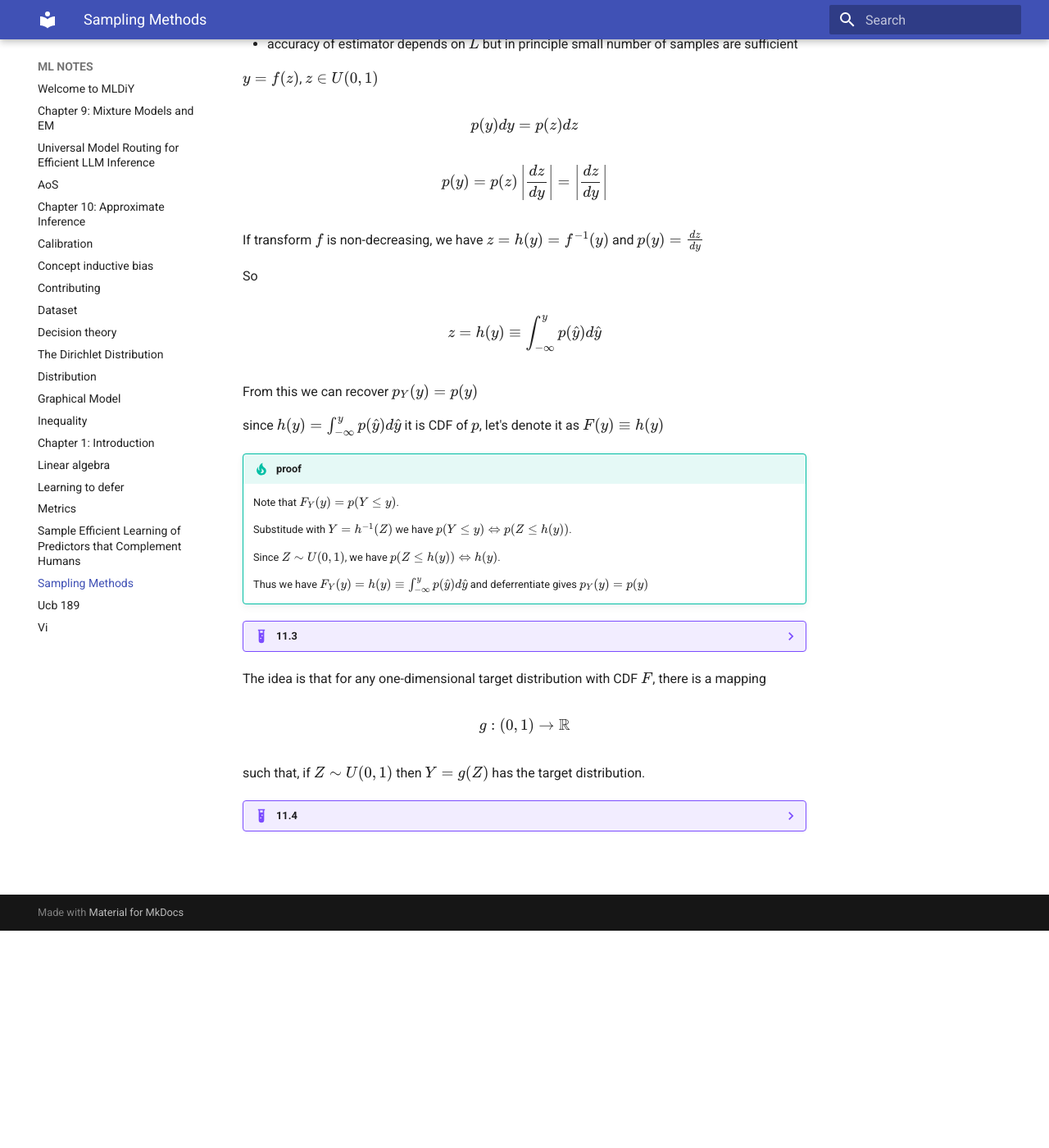
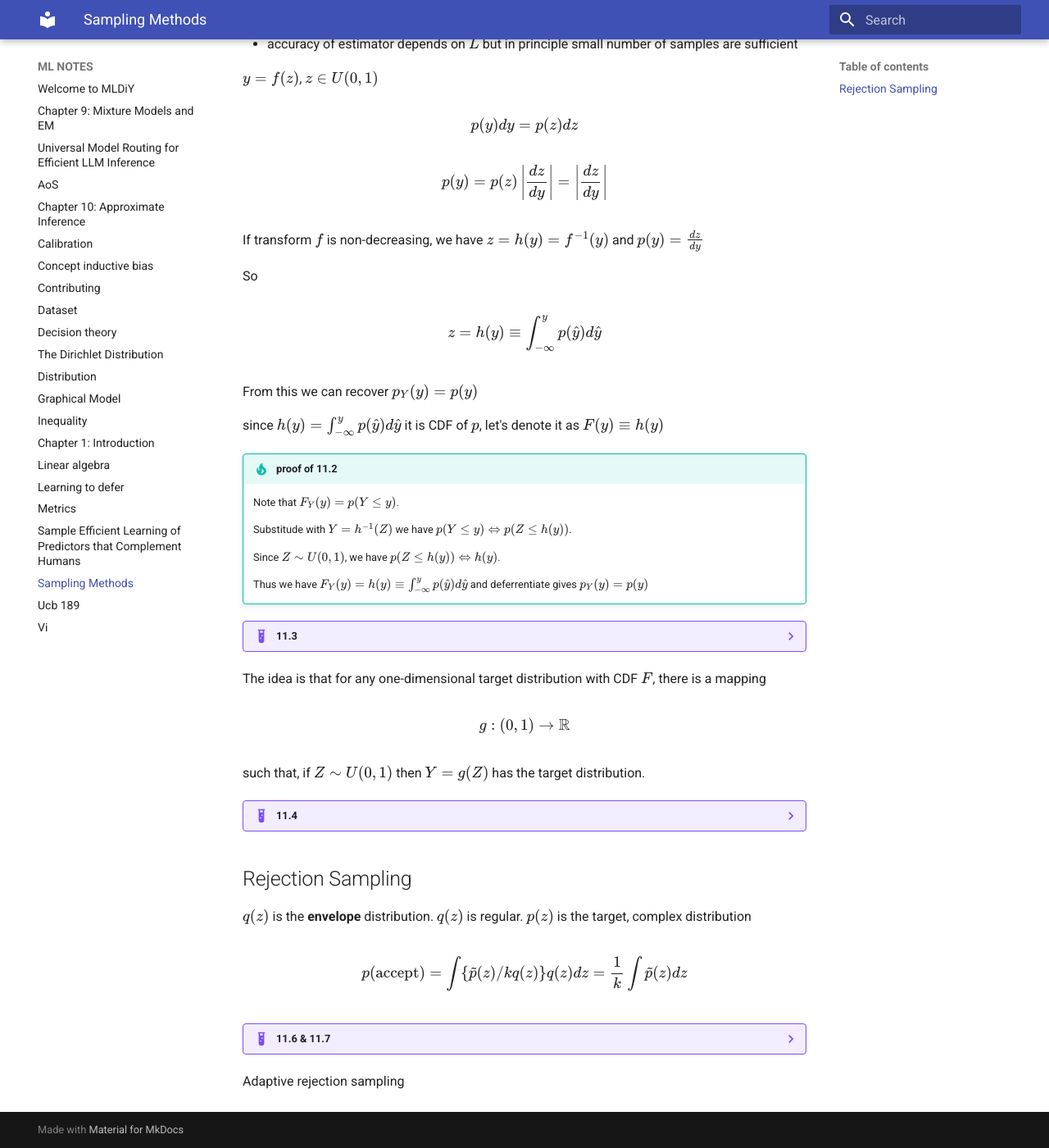
Before and after one commit to fisheredu/mldiy, an MkDocs documentation site: the page built from docs/sampling.md, in a window 1280 px wide and 1400 px high, scrolled down 265 px. Shown: the whole window at 82% size. Built offline with MkDocs 1.6.1 and Material for MkDocs 9.7.7, drawn with Linux system fonts in a browser that asks for light colours.

```diff
--- a/docs/sampling.md
+++ b/docs/sampling.md
@@ -29,7 +29,7 @@
 
 since $h(y) = \int_{-\infty}^y p(\hat{y})d\hat{y}$ it is CDF of $p$, let's denote it as $F(y) \equiv h(y)$
 
-!!! tip "proof"
+!!! tip "proof of 11.2"
     Note that $F_Y(y) = p(Y \leq y)$.
 
     Substitude with $Y = h^{-1}(Z)$ we have $p(Y \leq y) \Leftrightarrow p(Z \leq h(y))$.
@@ -74,3 +74,24 @@
     \frac{\partial(z_1,z_2)}
     {\partial(y_1,y_2)}
     \right| = \frac{1}{2} \exp\left(\frac{-(y_1^2 + y_2^2)}{2}\right)$
+
+## Rejection Sampling
+
+$q(z)$ is the **envelope** distribution. $q(z)$ is regular. $p(z)$ is the target, complex distribution
+
+$$
+p(\mathrm{accept})=\int \{\tilde{p}(z)/kq(z)\} q(z) dz = \frac{1}{k} \int \tilde{p}(z) dz
+$$
+
+??? example "11.6 & 11.7"
+    ![alt text](<images/Screenshot 2026-07-18 at 11.06.28 PM.png>)
+
+    > Exercise 11.7: The roles of y and z in the text of the exercise should be swapped in order to be consistent with the notation used in Section 11.1.2, including Equation (11.16).
+
+    11.6: $p(\mathrm{accept}) = Z_p / k$, thus we have $p(z) = \tilde{z} / Z_p$
+
+    11.7: $Z=b \tan Y + c$ and $Y \sim U(0,1)$, then $Y = \arctan{((Z-c) / b)}$. $p(y) = 1$ and $dy /dz = \frac{1}{b(1 + ((z-c) / b)^2)}$. Thus $p(z) = \frac{1}{b(1 + (z-c)^2 / b^2)}$
+
+    A interesting part is that $Y$ should be $(-\pi /2, \pi /2)$, not $(0, 1)$. So the $z$ is not the full Cauchy distribution but truncated.
+
+Adaptive rejection sampling
```
Also changed, not shown: docs/distribution.md (+15 -0 lines), docs/images/Screenshot 2026-07-18 at 11.06.28 PM.png (added), docs/images/image-21.png (added).
